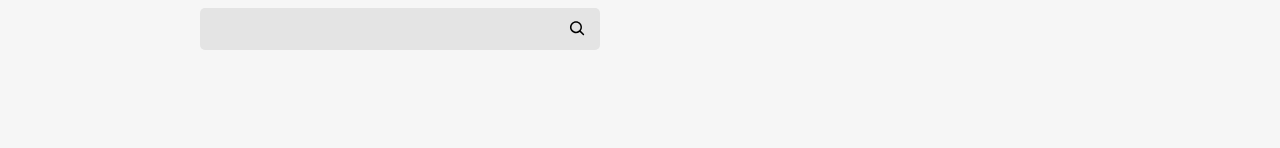
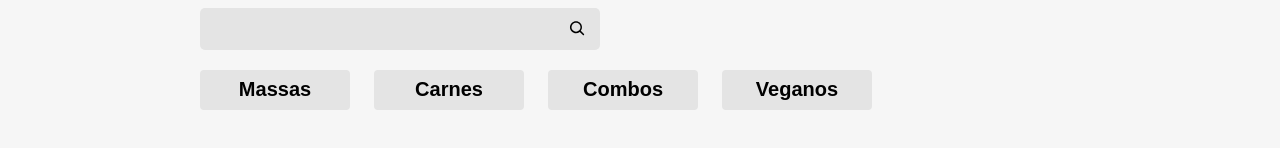
Before and after one commit to RaulAnselmoDSantos/curso-arquivos-estaticos, a React (Create React App) app in the folder aluroni/: page / in a window 1280 px wide. Shown: the part 584-732 px from the top of the page. Built offline with nearby package versions, Linux system fonts and the light colour scheme; a web font is replaced by a local one.

Commit message:
feat: criation of the filters component

```diff
--- /dev/null
+++ b/aluroni/src/components/Filtros/Filtros.module.scss
@@ -0,0 +1,27 @@
+@import "styles/variaveis";
+
+.filtros {
+  display: flex;
+  gap: 24px;
+  flex-wrap: wrap;
+  margin: 20px 0;
+  &__filtro {
+    align-items: center;
+    background-color: $grey;
+    border: none;
+    border-radius: 4px;
+    display: flex;
+    font-size: 1.25rem;
+    font-weight: bold;
+    height: 40px;
+    justify-content: center;
+    width: 150px;
+    &--ativo {
+      background-color: $blue;
+      color: white;
+    }
+    &:hover {
+      cursor: pointer;
+    }
+  }
+}
--- /dev/null
+++ b/aluroni/src/components/Filtros/filtros.json
@@ -0,0 +1,18 @@
+[
+    {
+      "label": "Massas",
+      "id": 1
+    },
+    {
+      "label": "Carnes",
+      "id": 2
+    },
+    {
+      "label": "Combos",
+      "id": 3
+    },
+    {
+      "label": "Veganos",
+      "id": 4
+    }
+  ]
--- /dev/null
+++ b/aluroni/src/components/Filtros/index.tsx
@@ -0,0 +1,18 @@
+import filtros from './filtros.json'
+import styles from './Filtros.module.scss'
+
+type IOpcao = typeof filtros[0];
+
+
+export default function Filtros() {
+    function selectionarFiltro(opcao: IOpcao){}
+    return(
+        <div className={styles.filtros}>
+            {filtros.map((opcao) => (
+                <button className={styles.filtros__filtro} key={opcao.id} onClick={() => selectionarFiltro(opcao)}>
+                    {opcao.label}
+                </button>
+            ))}
+        </div>
+    );
+}
--- a/aluroni/src/pages/Cardapio/index.tsx
+++ b/aluroni/src/pages/Cardapio/index.tsx
@@ -2,6 +2,7 @@
 import styles from './Cardapio.module.scss';
 import {ReactComponent as Logo} from 'assets/logo.svg';
 import { useState } from 'react';
+import Filtros from 'components/Filtros';
 
 export default function Cardapio() {
     const [busca, setBusca] = useState("");
@@ -23,6 +24,9 @@
                 <Buscador
                 busca={busca}
                 setBusca={setBusca} />
+                <div className={styles.cardapio__filtros}>
+                    <Filtros/>
+                </div>
            </section>
         </main>
 
```
